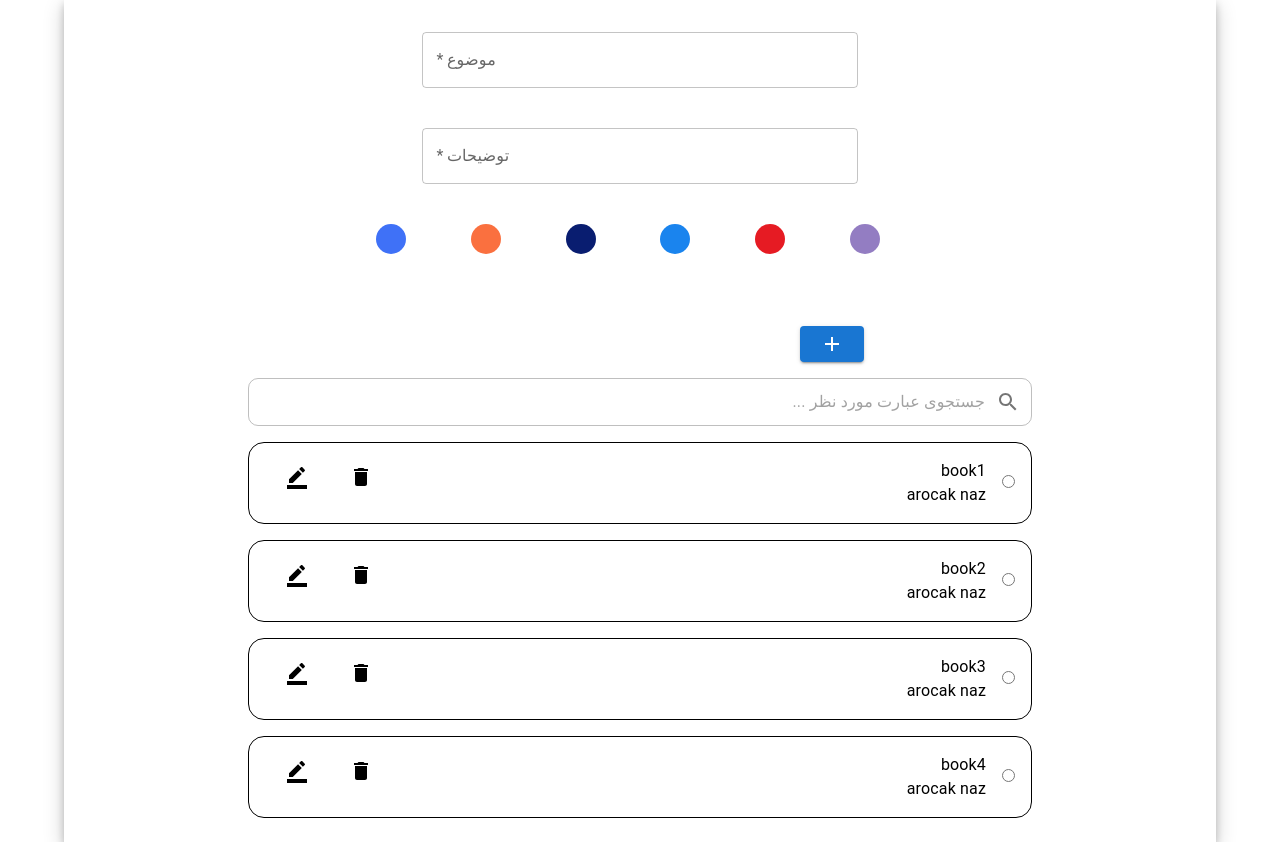
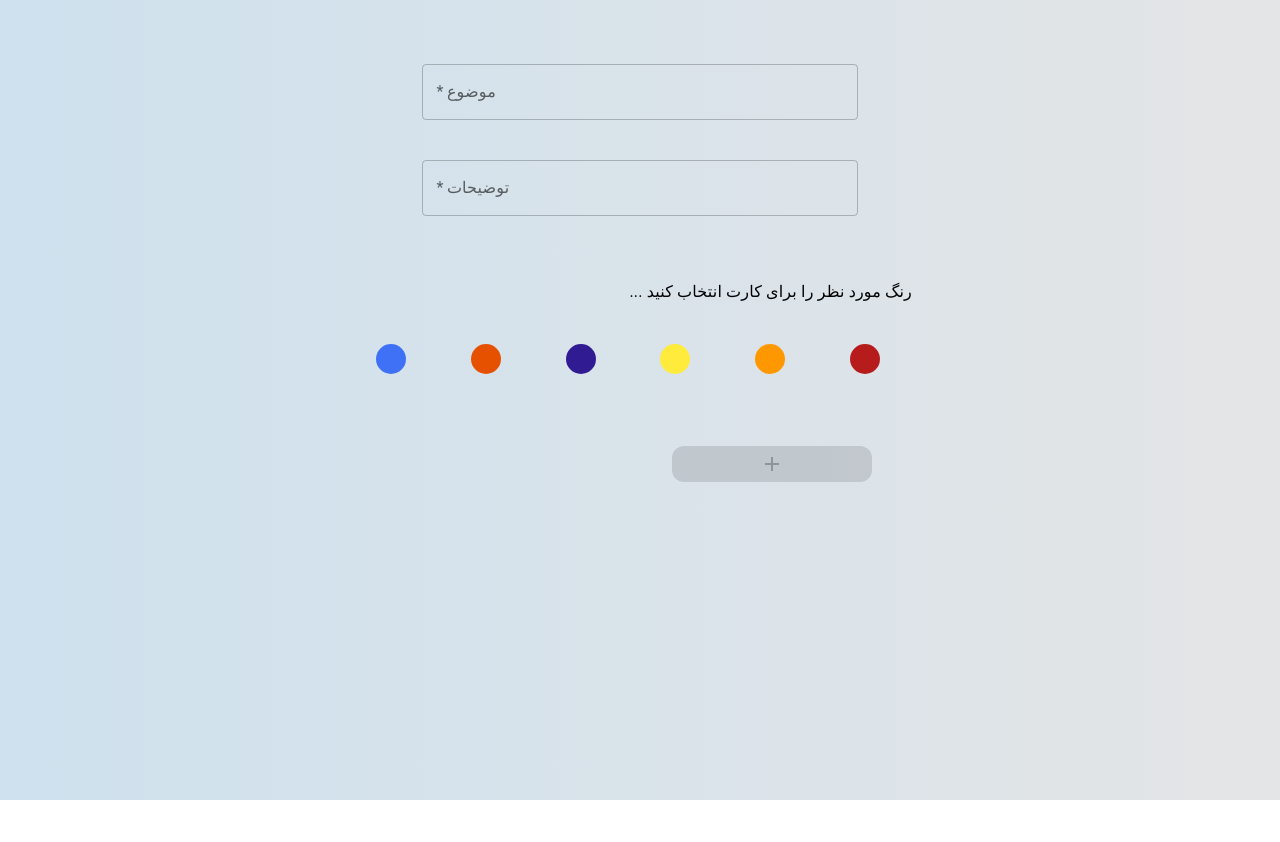
Before and after one commit to Fatemehlavasi/Todoapp, a React (Create React App) app: page /Form in a window 1280 px wide. After the commit the page ends 800 px from the top, so only its background shows below. Built offline with nearby package versions, Linux system fonts and the light colour scheme.

Commit message:
Changing the design of pages

```diff
--- a/package.json
+++ b/package.json
@@ -16,6 +16,7 @@
     "react": "^18.2.0",
     "react-dom": "^18.2.0",
     "react-redux": "^8.0.4",
+    "react-router-dom": "^6.4.3",
     "react-scripts": "5.0.1",
     "redux-persist": "^6.0.0",
     "sass": "^1.55.0",
--- a/src/App.Style.scss
+++ b/src/App.Style.scss
@@ -4,8 +4,8 @@
     margin: 0%;
 }
 
-.Containerapp{
-    background-image: linear-gradient(to right ,#65bef5,#E4E5E6);
+body{
+    background-image: linear-gradient(to right ,#cee1ee,#E4E5E6);
     width: 100%;
     min-height: 100vh;
     display: flex;
@@ -13,3 +13,9 @@
     align-items: center;
 
 }
+
+
+
+a{
+    text-decoration: none;
+}
--- a/src/App.js
+++ b/src/App.js
@@ -1,19 +1,49 @@
-import React from 'react';
-import { store } from './componentes/redux/store';
-import { Provider } from 'react-redux';
-import Home from './componentes/Home/Home';
-import './App.Style.scss'
-import { PersistGate } from 'redux-persist/integration/react'
-import { persistor } from './componentes/redux/store'
-import { Grid, Container } from '@mui/material';
+import React, { useState } from "react";
+import { store } from "./componentes/redux/store";
+import { Provider } from "react-redux";
+import Home from "./componentes/Home/Home";
+import { RouterProvider } from "react-router-dom";
+import "./App.Style.scss";
+import router from "./Router/Router";
+import { PersistGate } from "redux-persist/integration/react";
+import { persistor } from "./componentes/redux/store";
+import { Grid, Container } from "@mui/material";
+import ToDoCard from "./componentes/ToDoCard";
+import ToDoForm from "./componentes/ToDoForm";
+import { createBrowserRouter } from "react-router-dom";
 function App() {
+  const [update, setUpdate] = useState("add");
+  const [FormStatus, setFormStatus] = useState({
+    id: Math.floor(Math.random() * 1000),
+    title: "",
+    description: "",
+    state: false,
+  });
+
+  const router = createBrowserRouter([
+    {
+      path: "/",
+      element: <ToDoCard setUpdate={setUpdate} setFormStatus={setFormStatus} />,
+    },
+    {
+      path: "/Form",
+      element: (
+        <ToDoForm
+          update={update}
+          setUpdate={setUpdate}
+          FormStatus={FormStatus}
+          setFormStatus={setFormStatus}
+        />
+      ),
+    },
+  ]);
+
   return (
-    <Grid bgcolor={" background-image: linear-gradient(to right ,#65bef5,#E4E5E6)"} >
-
+    <Grid mt={5}>
       <Provider store={store}>
         <PersistGate persistor={persistor} />
         <Container>
-          <Home />
+          <RouterProvider router={router} />
         </Container>
       </Provider>
     </Grid>
--- /dev/null
+++ b/src/Router/Router.js
@@ -0,0 +1,21 @@
+import { createBrowserRouter} from "react-router-dom";
+import Home from "../componentes/Home/Home";
+import SinglePage from "../Page/SinglePage"
+ const router = createBrowserRouter([
+    {
+      path: "/",
+      element:  <Home />
+    },
+    {
+        path: "/AddContact",
+        element:  <SinglePage />
+      },
+
+      {
+        path: "/updateContact/:ContactId",
+        element: <SinglePage/>,
+      },
+
+  ]);
+
+  export default router
--- /dev/null
+++ b/src/componentes/Delete.js
@@ -0,0 +1,53 @@
+import React from 'react'
+import Dialog from '@mui/material/Dialog';
+import DialogActions from '@mui/material/DialogActions';
+import DialogContent from '@mui/material/DialogContent';
+import DialogContentText from '@mui/material/DialogContentText';
+import { Grid, Button } from '@mui/material';
+import DeleteIcon from '@mui/icons-material/Delete';
+import { useState } from 'react';
+import { deleteCard } from './redux/reducer/reducer';
+import { useDispatch } from 'react-redux';
+const Delete = ({ todo }) => {
+    const dispatch = useDispatch()
+
+    const [open, setOpen] = useState(false);
+
+    const handleClickOpen = () => {
+        setOpen(true);
+    };
+    //   const handleDelet = (id) => {
+    //     dispatch(deleteCard(id))
+    //   }
+    const handleClose = () => {
+        setOpen(false);
+    };
+    const handledelete = id => {
+        dispatch(deleteCard(id))
+        setOpen(false);
+    }
+    return (
+        <>
+            <Button variant="outline" onClick={handleClickOpen} sx={{ cursor: 'pointer' }} >
+                <DeleteIcon />
+            </Button>
+            <Dialog
+                open={open}
+                onClose={handleClose}
+            >
+                <DialogContent>
+                    <DialogContentText >
+                        Are you sure you want to delete it?
+                    </DialogContentText>
+                </DialogContent>
+                <DialogActions>
+                    <Button onClick={handleClose}>no</Button>
+                    <Button onClick={() => handledelete(todo.id)} autoFocus>
+                        yes
+                    </Button>
+                </DialogActions>
+            </Dialog>
+        </>
+    )
+}
+export default Delete
--- a/src/componentes/Home/Home.js
+++ b/src/componentes/Home/Home.js
@@ -1,8 +1,10 @@
 import React, { useState } from 'react';
 import ToDoCard from '../ToDoCard';
-import { Grid } from '@mui/material';
+import { Grid  ,Button , Typography} from '@mui/material';
 import ToDoForm from '../ToDoForm';
-
+// import ControlPointRoundedIcon from "@mui/icons-material/ControlPointRounded";
+import { Link } from 'react-router-dom';
+import SinglePage from '../../Page/SinglePage';
 function Home() {
     const [update, setUpdate] = useState('add')
     const [FormStatus, setFormStatus] = useState({
@@ -12,10 +14,34 @@ function Home() {
         state: false
     })
     return (
-        <Grid container justifyContent={'center'} sx={{ boxShadow: "0 4px 8px 0 rgba(0, 0, 0, 0.2), 0 6px 20px 0 rgba(0, 0, 0, 0.19)" }}>
-            <Grid item p={1} width={'800px'}>
+        <Grid  container mt={5} justifyContent={'center'} sx={{ boxShadow: "0 4px 8px 0 rgba(0, 0, 0, 0.2), 0 6px 20px 0 rgba(0, 0, 0, 0.19)" }}>
+            <Grid item p={1} width={'800px'} >
+            <Grid  mt={5} dir={"rtl"}  mr={2}>
+        <Link to={`/AddContact`}>
+          <Button
+            sx={{
+              bgcolor: "primary.dark",
+              width: "150px",
+              color: "common.white",
+              borderRadius: 2,
+              "&:hover": {
+                bgcolor: "common.white",
+                color: "primary.dark",
+                border: "1px solid",
+                borderColor: "primary.dark",
+              },
+            }}
+          >
+
+            <Typography ml={2} fontSize={"14px"} sx={{ cursor: "pointer" }}>
+              کار جدید
+            </Typography>
+          </Button>
+        </Link>
+      </Grid>
                 <ToDoForm update={update} setUpdate={setUpdate} FormStatus={FormStatus} setFormStatus={setFormStatus} />
                 <ToDoCard setUpdate={setUpdate} setFormStatus={setFormStatus} />
+                {/* <SinglePage setUpdate={setUpdate} setFormStatus={setFormStatus} /> */}
             </Grid>
         </Grid>
     );
--- a/src/componentes/ToDoCard.js
+++ b/src/componentes/ToDoCard.js
@@ -1,39 +1,80 @@
-import React, { useState } from 'react';
-import { useSelector, useDispatch } from 'react-redux';
-import { deleteCard, checkCard, checkTodo } from './redux/reducer/reducer';
-import { Grid, Button, Typography } from '@mui/material';
-import BorderColorIcon from '@mui/icons-material/BorderColor';
-import DeleteIcon from '@mui/icons-material/Delete';
-import InputBase from '@mui/material/InputBase';
-import SearchIcon from '@mui/icons-material/Search';
-import IconButton from '@mui/material/IconButton'
+import React, { useState } from "react";
+import { useSelector, useDispatch } from "react-redux";
+import { deleteCard, checkCard, checkTodo } from "./redux/reducer/reducer";
+import { Grid, Button, Typography } from "@mui/material";
+import BorderColorIcon from "@mui/icons-material/BorderColor";
+import { Link } from "react-router-dom";
+import InputBase from "@mui/material/InputBase";
+import SearchIcon from "@mui/icons-material/Search";
+import IconButton from "@mui/material/IconButton";
+import Delete from "./Delete";
+import ControlPointRoundedIcon from "@mui/icons-material/ControlPointRounded";
+const ToDoCard = ({ setUpdate, setFormStatus }) => {
+  const DataTodos = useSelector((state) => state.todo);
+  const dispatch = useDispatch();
 
-
-
-const ToDoCard = ({ setUpdate, setFormStatus }) => {
-  const DataTodos = useSelector(state => state.todo)
-  const dispatch = useDispatch()
-
-  const handleDelet = (id) => {
-    dispatch(deleteCard(id))
-  }
+  // const handleDelet = (id) => {
+  //   dispatch(deleteCard(id))
+  // }
   const handleUpdate = (todo) => {
-    setFormStatus(todo)
-    setUpdate('update')
-  }
+    setFormStatus(todo);
+    setUpdate("update");
+  };
 
   const handleCompeleted = (id) => {
-    dispatch(checkTodo(id))
-  }
+    dispatch(checkTodo(id));
+  };
 
-  const [search, setSearch] = useState('')
-  const handleSearch = e => {
-    setSearch(e.target.value)
-  }
+  const [search, setSearch] = useState("");
+  const handleSearch = (e) => {
+    setSearch(e.target.value);
+  };
+  //
 
   return (
-    <Grid container item dir={'rtl'}>
-      <Grid item display={'flex'} sx={{ border: "1px solid #8888 ", borderRadius: "10px" }} xs={12} mb={2}>
+    <Grid
+      container
+      justifyContent={"center"}
+      alignItems={"center"}
+      sx={{
+        boxShadow:
+          "0 4px 8px 0 rgba(0, 0, 0, 0.2), 0 6px 20px 0 rgba(0, 0, 0, 0.19)",
+      }}
+    >
+      <Grid container item dir={"rtl"} xs={12} md={8}>
+        <Grid mt={5} dir={"rtl"} mr={2}>
+          <Link to={`/Form`}>
+            <Button
+              sx={{
+                bgcolor: "primary.dark",
+                width: "150px",
+                color: "common.white",
+                borderRadius: 2,
+
+                "&:hover": {
+                  bgcolor: "common.white",
+                  color: "primary.dark",
+                  border: "1px solid",
+                  borderColor: "primary.dark",
+                },
+              }}
+            >
+              <Typography ml={2} fontSize={"14px"} sx={{ cursor: "pointer" }}>
+                کار جدید
+              </Typography>
+
+              <ControlPointRoundedIcon />
+            </Button>
+          </Link>
+        </Grid>
+        <Grid
+          item
+          display={"flex"}
+          sx={{ border: "1px solid #8888 ", borderRadius: "10px" }}
+          xs={12}
+          mb={2}
+          mt={7}
+        >
           <IconButton type="button" sx={{ p: "11px" }} aria-label="جستجو">
             <SearchIcon />
           </IconButton>
@@ -41,36 +82,64 @@ const ToDoCard = ({ setUpdate, setFormStatus }) => {
             sx={{ ml: 1, flex: 1 }}
             inputProps={{ "aria-label": "search google maps" }}
             onChange={handleSearch}
-          placeholder='جستجوی عبارت مورد نظر ...'
+            placeholder="جستجوی عبارت مورد نظر ..."
           />
         </Grid>
-      <Grid container item flexDirection={'column'}>
-
-        {DataTodos.filter(todo => todo.title.toUpperCase().includes(search.toUpperCase())).map(todo =>
-          <Grid key={todo.id} border={1} borderRadius={4} mb={2} justifyContent={"space-between"} display={"flex"} padding={"16px"} sx={{background: todo.color}}>
-            <Grid >
-              <Grid item display={"flex"} justifyContent={"center"} alignItems={"center"} >
+        <Grid container item flexDirection={"column"}>
+          {DataTodos.map((todo) => (
+            <Grid
+              key={todo.id}
+              border={1}
+              borderRadius={4}
+              mb={2}
+              justifyContent={"space-between"}
+              display={"flex"}
+              padding={"16px"}
+              sx={{ background: todo.color }}
+            >
               <Grid>
-                  <input type={'radio'} checked={todo.compeleted} onClick={() => handleCompeleted(todo.id)} />
+                <Grid
+                  item
+                  display={"flex"}
+                  justifyContent={"center"}
+                  alignItems={"center"}
+                >
+                  <Grid>
+                    <input
+                      type={"radio"}
+                      checked={todo.compeleted}
+                      onClick={() => handleCompeleted(todo.id)}
+                    />
                   </Grid>
-                <Grid mr={2} flexWrap={'wrap'}>
-                  <Typography sx={{ textDecoration: todo.compeleted ? 'line-through' : 'unset' }}>{todo.title}</Typography>
+                  <Grid mr={2} flexWrap={"wrap"}>
+                    <Typography
+                      sx={{
+                        textDecoration: todo.compeleted
+                          ? "line-through"
+                          : "unset",
+                      }}
+                    >
+                      {todo.title}
+                    </Typography>
                     <Typography>{todo.f}</Typography>
                   </Grid>
                 </Grid>
               </Grid>
-            <Grid sx={{cursor: 'pointer'}}>
-              <Button variant="outline" onClick={() => handleDelet(todo.id)} sx={{cursor: 'pointer'}} >
-               <DeleteIcon />
-              </Button>
-              <Button variant="outline" onClick={() => handleUpdate(todo)} sx={{cursor: 'pointer'}} >
+              <Grid sx={{ cursor: "pointer" }}>
+                <Delete todo={todo} />
+                <Link to={"/Form"}>
+                  <Button
+                    variant="outline"
+                    onClick={() => handleUpdate(todo)}
+                    sx={{ cursor: "pointer" }}
+                  >
                     <BorderColorIcon />
                   </Button>
+                </Link>
               </Grid>
-
             </Grid>
-        )}
-
+          ))}
+        </Grid>
       </Grid>
     </Grid>
   );
--- a/src/componentes/ToDoForm.js
+++ b/src/componentes/ToDoForm.js
@@ -1,68 +1,153 @@
-import React from 'react';
-import { useDispatch } from 'react-redux';
-import { addCard, updateCard } from './redux/reducer/reducer';
-import { Grid, Button } from '@mui/material';
-import TextField from '@mui/material/TextField';
-import BorderColorIcon from '@mui/icons-material/BorderColor'
-import AddOutlinedIcon from '@mui/icons-material/AddOutlined';
+import React from "react";
+import { useDispatch } from "react-redux";
+import { addCard, updateCard } from "./redux/reducer/reducer";
+import { Grid, Button, Typography } from "@mui/material";
+import TextField from "@mui/material/TextField";
+import BorderColorIcon from "@mui/icons-material/BorderColor";
+import AddOutlinedIcon from "@mui/icons-material/AddOutlined";
+import { Link, useNavigate } from "react-router-dom";
 
-const ToDoForm = ({ update, setUpdate, FormStatus, setFormStatus, setStatus }) => {
-    const dispatch = useDispatch()
+const ToDoForm = ({
+  update,
+  setUpdate,
+  FormStatus,
+  setFormStatus,
+  setStatus,
+}) => {
+  const dispatch = useDispatch();
+  const back = useNavigate();
   const colors = [
-        {colorname: '#937DC2'}, { colorname: '#E61B23' }, { colorname: '#1A84EE'},
-        { colorname: '#091D70'},{colorname: '#FA703F'},{ colorname: '#3F71F7' }
-    ]
+    { colorname: "#b71c1c" },
+    { colorname: "#ff9800" },
+    { colorname: "#FFEB3B" },
+    { colorname: "#311b92" },
+    { colorname: "#e65100" },
+    { colorname: "#3F71F7" },
+  ];
   const handleColor = (colorName) => {
-        setFormStatus({ ...FormStatus, color: colorName })
-    }
+    setFormStatus({ ...FormStatus, color: colorName });
+  };
 
-    const handleChange = e => {
-        setFormStatus({ ...FormStatus, [e.target.name]: e.target.value })
-    }
-    const handleSubmit = event => {
-        event.preventDefault()
-        if (update === 'add') {
-            dispatch(addCard({ ...FormStatus, id: Math.floor(Math.random() * 1000) }))
+  const handleChange = (e) => {
+    setFormStatus({ ...FormStatus, [e.target.name]: e.target.value });
+  };
+  const handleSubmit = (event) => {
+    back("/");
+    event.preventDefault();
+    if (update === "add") {
+      dispatch(
+        addCard({ ...FormStatus, id: Math.floor(Math.random() * 1000) })
+      );
     } else {
-            dispatch(updateCard(FormStatus))
+      dispatch(updateCard(FormStatus));
     }
     setFormStatus({
       id: Math.floor(Math.random() * 1000),
-            f: '',
-            title: '',
-        })
-        setUpdate('add')
-    }
+      f: "",
+      title: "",
+    });
+    setUpdate("add");
+  };
   return (
-        <Grid container justifyContent={'center'} alignItems={'center'} dir={'rtl'}  >
-            <form onSubmit={handleSubmit}  >
-                <Grid container maxWidth={'600px'} spacing={3} p={2} >
-                    <Grid item xs={12} my={1} display={"flex"} justifyContent={'center'} alignItems={'center'}>
-                        <TextField name={'title'} value={FormStatus.title} onChange={handleChange} required sx={{
-                            width: '80%',
-                            '.css-1mt7n99-MuiInputBase-root-MuiOutlinedInput-root': { borderRadius: '16px' }
-                        }} label="موضوع" variant="outlined" />
+    <Grid container justifyContent={"center"} alignItems={"center"} dir={"rtl"}>
+      <form onSubmit={handleSubmit}>
+        <Grid container maxWidth={"600px"} spacing={3} p={2}>
+          <Grid
+            item
+            xs={12}
+            my={1}
+            display={"flex"}
+            justifyContent={"center"}
+            alignItems={"center"}
+          >
+            <TextField
+              name={"title"}
+              value={FormStatus.title}
+              onChange={handleChange}
+              required
+              sx={{
+                width: "80%",
+                ".css-1mt7n99-MuiInputBase-root-MuiOutlinedInput-root": {
+                  borderRadius: "16px",
+                },
+              }}
+              label="موضوع"
+              variant="outlined"
+            />
           </Grid>
-                    <Grid item xs={12} my={1} display={"flex"} justifyContent={'center'} alignItems={'center'}>
-                        <TextField name={'f'} value={FormStatus.f} onChange={handleChange} required
+          <Grid
+            item
+            xs={12}
+            my={1}
+            display={"flex"}
+            justifyContent={"center"}
+            alignItems={"center"}
+          >
+            <TextField
+              name={"f"}
+              value={FormStatus.f}
+              onChange={handleChange}
+              required
               sx={{
-                                width: '80%',
-                                '.css-1mt7n99-MuiInputBase-root-MuiOutlinedInput-root': { borderRadius: '16px' }
+                width: "80%",
+                ".css-1mt7n99-MuiInputBase-root-MuiOutlinedInput-root": {
+                  borderRadius: "16px",
+                },
               }}
-                            label="توضیحات" variant="outlined" />
+              label="توضیحات"
+              variant="outlined"
+            />
           </Grid>
-                    <Grid xs={12} my={4} display={"flex"} justifyContent={'space-around'} alignItems={'center'}>
-                        {colors.map(color => (
-                            <Grid >
-                                <Grid style={{ width: "30px", height: '30px', borderRadius: '50%', background: color.colorname, border: FormStatus.color === color.colorname ? '1px solid #000' : 'unset' }} onClick={() => handleColor(color.colorname)} />
+          <Grid mt={7}>
+            <Typography>
+              {"رنگ مورد نظر را برای کارت انتخاب کنید ..."}
+            </Typography>
+          </Grid>
+          <Grid
+            xs={12}
+            my={4}
+            display={"flex"}
+            justifyContent={"space-around"}
+            alignItems={"center"}
+            mt={5}
+          >
+            {colors.map((color) => (
+              <Grid>
+                <Grid
+                  style={{
+                    width: "30px",
+                    height: "30px",
+                    borderRadius: "50%",
+                    background: color.colorname,
+                    border:
+                      FormStatus.color === color.colorname
+                        ? "1px solid #000"
+                        : "unset",
+                  }}
+                  onClick={() => handleColor(color.colorname)}
+                />
               </Grid>
             ))}
           </Grid>
-                    <Grid item xs={12} mt={2} mr={6}>
-                        <Button variant='contained' type='submit' xs={12} >
-                            {update === 'add' ?
-                                <AddOutlinedIcon /> : <BorderColorIcon />}
+          <Grid display={"flex"}  xs={12} justifyContent={"space-between"}  mt={5}>
+            <Grid item  mr={5}>
+
+              <Button variant="contained" type="submit" sx={{
+                            boxShadow: 'none',
+                            bgcolor: 'primary.dark',
+                            minWidth: '200px',
+                            maxWidth: '260px',
+                            borderRadius: '12px'
+                        }}
+                                disabled={!(FormStatus.title  && FormStatus.color && FormStatus.f)}>
+                {update === "add" ? <AddOutlinedIcon /> : <BorderColorIcon />}
               </Button>
+            </Grid>
+            {/* <Grid item  bgcolor={"gold"} justifyContent={"flex-start"}>
+              <Link to={`/`}>
+                <Button variant="contained" type="submit" >برگشت به صفحه اصلی </Button>
+              </Link>
+            </Grid> */}
           </Grid>
         </Grid>
       </form>
```
Also changed, not shown: src/Page/SinglePage.js (added), 1 other file (tests, documents, lock files or other folders). Lines whose indentation alone changed are shown as unchanged.
